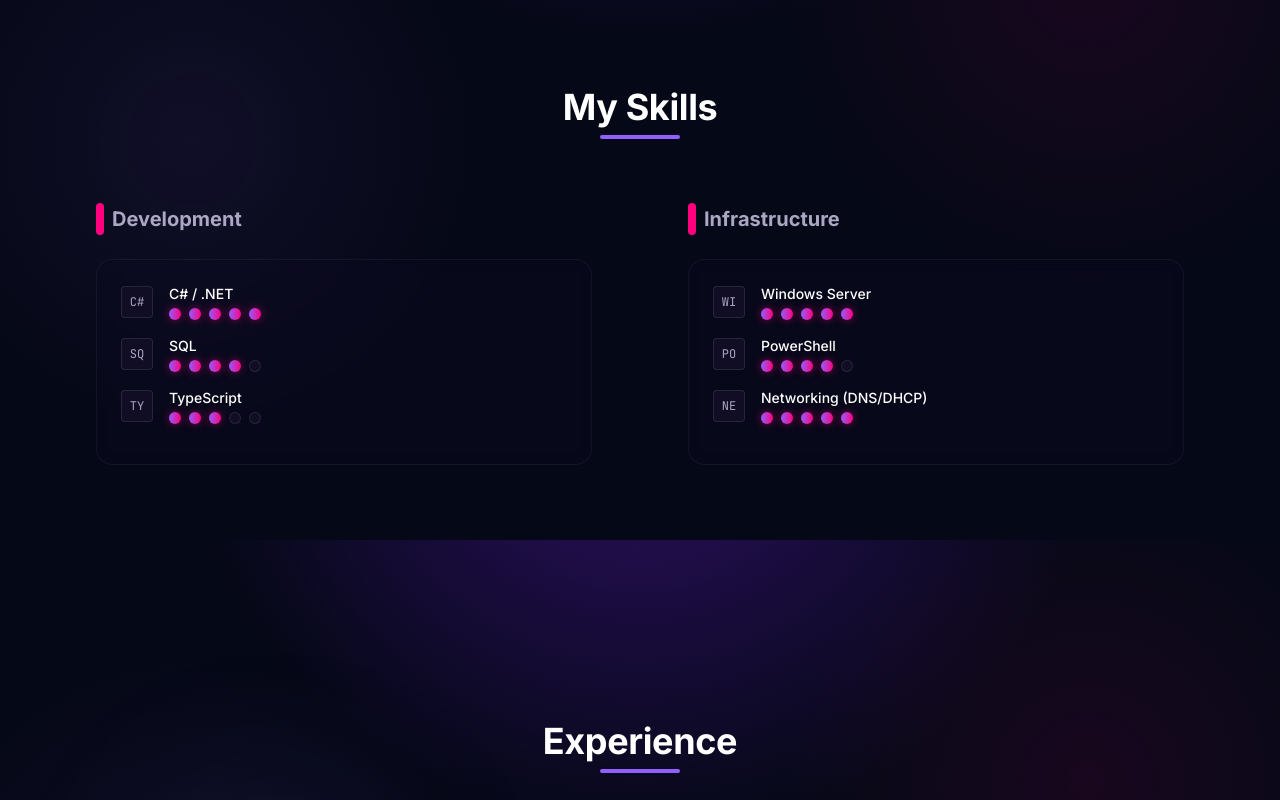
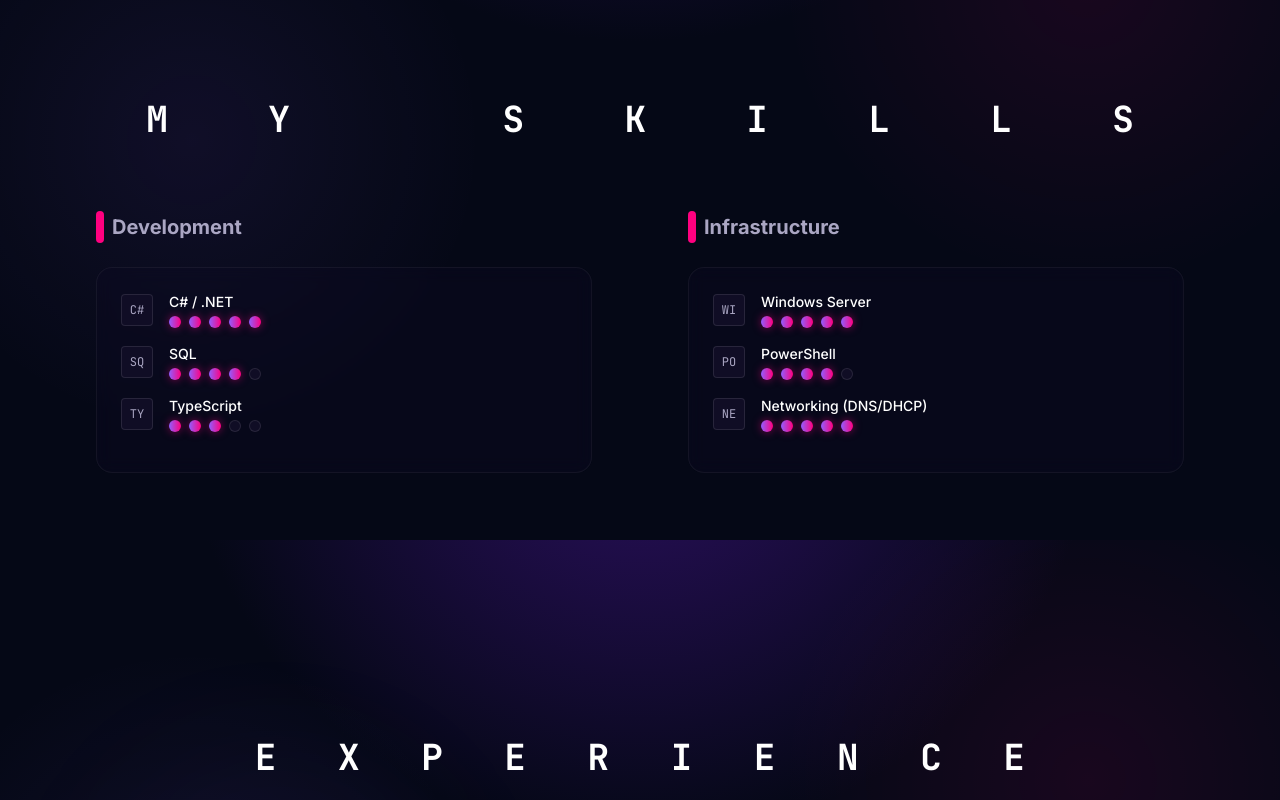
Before and after one commit to SufiAnsari/azharportfolio, a Next.js app: page / in a window 1280 px wide. Shown: the part 1860-2660 px from the top of the page. Built offline with nearby package versions, Linux system fonts and the light colour scheme.

Commit message:
feat: Add HyperText scramble effect to section headings - Added hyper-text.tsx component with letter scramble animation - Applied HyperText to About, Skills, Experience, Contact h2 headings - Removed purple underlines from section titles

```diff
--- a/package.json
+++ b/package.json
@@ -11,6 +11,7 @@
   },
   "dependencies": {
     "clsx": "^2.1.1",
+    "framer-motion": "^12.31.0",
     "lucide-react": "^0.563.0",
     "motion": "^12.31.0",
     "next": "^16.1.6",
--- a/src/components/sections/about.tsx
+++ b/src/components/sections/about.tsx
@@ -2,6 +2,7 @@
 
 import { Container, Section } from '@/components/ui';
 import { GlowingEffect } from '@/components/ui/glowing-effect';
+import { HyperText } from '@/components/ui/hyper-text';
 import Image from 'next/image';
 
 export function AboutSection() {
@@ -16,8 +17,7 @@ export function AboutSection() {
       <Container size="lg">
         {/* Title */}
         <div className="mb-16">
-          <h2 className="text-4xl md:text-5xl font-bold mb-2">About Me</h2>
-          <div className="h-1 w-20 bg-accent rounded-full" />
+          <HyperText text="About Me" className="text-4xl md:text-5xl font-bold" />
         </div>
 
         <div className="grid grid-cols-1 lg:grid-cols-2 gap-12 lg:gap-20 items-center">
--- a/src/components/sections/contact.tsx
+++ b/src/components/sections/contact.tsx
@@ -2,6 +2,7 @@
 
 import { Container, Section } from '@/components/ui';
 import { GlowingEffect } from '@/components/ui/glowing-effect';
+import { HyperText } from '@/components/ui/hyper-text';
 import { useState, FormEvent } from 'react';
 
 export function ContactSection() {
@@ -32,8 +33,7 @@ export function ContactSection() {
     <Section id="contact" padding="xl" className="pb-32">
       <Container size="md">
         <div className="text-center mb-12">
-          <h2 className="text-4xl font-bold mb-2">Contact</h2>
-          <div className="h-1 w-20 bg-accent rounded-full mx-auto" />
+          <HyperText text="Contact" className="text-4xl font-bold mx-auto" />
         </div>
 
         <div className="relative glass-panel p-8 md:p-10 rounded-2xl max-w-2xl mx-auto shadow-2xl">
--- a/src/components/sections/experience.tsx
+++ b/src/components/sections/experience.tsx
@@ -2,6 +2,7 @@
 
 import { Container, Section } from '@/components/ui';
 import { GlowingEffect } from '@/components/ui/glowing-effect';
+import { HyperText } from '@/components/ui/hyper-text';
 
 export function ExperienceSection() {
   const experienceData = [
@@ -28,8 +29,7 @@ export function ExperienceSection() {
 
       <Container size="md">
         <div className="text-center mb-16 relative z-10">
-          <h2 className="text-4xl font-bold mb-2">Experience</h2>
-          <div className="h-1 w-20 bg-accent rounded-full mx-auto" />
+          <HyperText text="Experience" className="text-4xl font-bold mx-auto" />
         </div>
 
         <div className="space-y-8 relative z-10">
--- a/src/components/sections/skills.tsx
+++ b/src/components/sections/skills.tsx
@@ -2,6 +2,7 @@
 
 import { Container, Section } from '@/components/ui';
 import { GlowingEffect } from '@/components/ui/glowing-effect';
+import { HyperText } from '@/components/ui/hyper-text';
 
 /* Helper Component for Dot Progress */
 const SkillRow = ({ name, level }: { name: string; level: number }) => {
@@ -59,8 +60,7 @@ export function SkillsSection() {
       <Container size="lg">
         {/* Title */}
         <div className="text-center mb-16">
-          <h2 className="text-4xl font-bold mb-2">My Skills</h2>
-          <div className="h-1 w-20 bg-accent rounded-full mx-auto" />
+          <HyperText text="My Skills" className="text-4xl font-bold mx-auto" />
         </div>
 
         <div className="grid grid-cols-1 md:grid-cols-2 gap-12 lg:gap-24">
--- /dev/null
+++ b/src/components/ui/hyper-text.tsx
@@ -0,0 +1,89 @@
+"use client";
+
+import { AnimatePresence, motion, Variants } from "framer-motion";
+import { useEffect, useRef, useState } from "react";
+
+import { cn } from "@/lib/utils";
+
+interface HyperTextProps {
+    text: string;
+    duration?: number;
+    framerProps?: Variants;
+    className?: string;
+    animateOnLoad?: boolean;
+}
+
+const alphabets = "ABCDEFGHIJKLMNOPQRSTUVWXYZ".split("");
+
+const getRandomInt = (max: number) => Math.floor(Math.random() * max);
+
+export function HyperText({
+    text,
+    duration = 800,
+    framerProps = {
+        initial: { opacity: 0, y: -10 },
+        animate: { opacity: 1, y: 0 },
+        exit: { opacity: 0, y: 3 },
+    },
+    className,
+    animateOnLoad = true,
+}: HyperTextProps) {
+    const [displayText, setDisplayText] = useState(text.split(""));
+    const [trigger, setTrigger] = useState(false);
+    const interations = useRef(0);
+    const isFirstRender = useRef(true);
+
+    const triggerAnimation = () => {
+        interations.current = 0;
+        setTrigger(true);
+    };
+
+    useEffect(() => {
+        const interval = setInterval(
+            () => {
+                if (!animateOnLoad && isFirstRender.current) {
+                    clearInterval(interval);
+                    isFirstRender.current = false;
+                    return;
+                }
+                if (interations.current < text.length) {
+                    setDisplayText((t) =>
+                        t.map((l, i) =>
+                            l === " "
+                                ? l
+                                : i <= interations.current
+                                    ? text[i]
+                                    : alphabets[getRandomInt(26)],
+                        ),
+                    );
+                    interations.current = interations.current + 0.1;
+                } else {
+                    setTrigger(false);
+                    clearInterval(interval);
+                }
+            },
+            duration / (text.length * 10),
+        );
+        // Clean up interval on unmount
+        return () => clearInterval(interval);
+    }, [text, duration, trigger, animateOnLoad]);
+
+    return (
+        <div
+            className="flex scale-100 cursor-default overflow-hidden py-2"
+            onMouseEnter={triggerAnimation}
+        >
+            <AnimatePresence mode="wait">
+                {displayText.map((letter, i) => (
+                    <motion.span
+                        key={i}
+                        className={cn("font-mono", letter === " " ? "w-3" : "", className)}
+                        {...framerProps}
+                    >
+                        {letter.toUpperCase()}
+                    </motion.span>
+                ))}
+            </AnimatePresence>
+        </div>
+    );
+}
```
Also changed, not shown: 1 other file (tests, documents, lock files or other folders).
